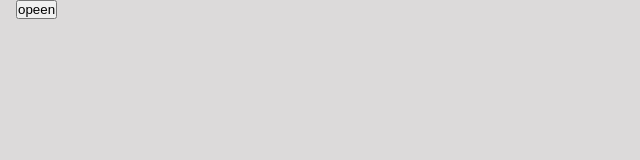
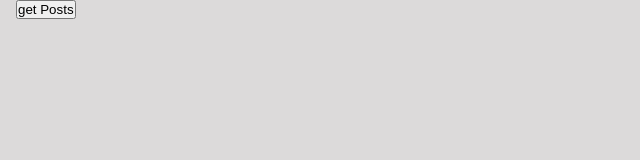
Before and after one commit to BrownEdgar/react_armenia, a React app: page / in a window 1280 px wide. Shown: the top 160 px of the page, without its empty margins (0-640 px from the left). Built offline with nearby package versions, Linux system fonts and the light colour scheme; the HTML template or start-up script is replaced by a standard one.

Commit message:
albums get data

```diff
--- a/src/Components/Posts/Modal.jsx
+++ b/src/Components/Posts/Modal.jsx
@@ -1,9 +1,11 @@
 import React from 'react'
+import './Posts.scss'
 
-export default function Modal({children}) {
-  return (
-    <div className='Modal'>
-        {children}
-    </div>
-  )
+export default function Modal({children, isOpen}) {
+
+    return (
+        <div >
+            {children}
+        </div>
+    )
 }
--- a/src/Components/Posts/Posts.jsx
+++ b/src/Components/Posts/Posts.jsx
@@ -1,32 +1,49 @@
-import React, { useEffect, useState } from 'react'
+import React, {useEffect, useState} from 'react'
 import Modal from './Modal'
 
 export default function Posts() {
-    const [isOpen, setisOpen] = useState(false)
-    const [albums, setAlbums] = useState([])
-    const toggleModal = ()=>{setisOpen(!isOpen)}
-    useEffect(() => {
-
-
-    }, [])
-    const  getData = async ()=>{
+    const [isOpen,
+        setIsOpen] = useState(false)
+    const [albums,
+        setAlbums] = useState([])
+    const toggleModal = () => {
+        setIsOpen(!isOpen)
+    }
+    const getData = async() => {
         const data = await fetch("https://jsonplaceholder.typicode.com/albums")
         const datas = await data.json()
         setAlbums(datas)
     }
-            console.log(albums);
 
     return (
-    <div>
-      <button onClick={toggleModal}> opeen</button>
-      {
-        isOpen ? (
-            <Modal>
+        <div className='Posts'>
+            {albums.length === 0
+                ? <button onClick={toggleModal}>
+                        get Posts</button>
+                : null
+}
+
+            {isOpen
+                ? (
+                    <Modal isOpen={isOpen}>
                         <h1>Are you sure?</h1>
                         <button onClick={toggleModal}>Cancle</button>
-                <button onClick={getData}>OK</button>
+                        <button
+                            onClick={() => {
+                            getData(),
+                            toggleModal()
+                        }}>OK</button>
                     </Modal>
-        ) : null
+                )
+                : null
+}
+            {albums.map((elm) => {
+                return (
+                    <div key={elm.id}>
+                        <p>{elm.title}</p>
+                    </div>
+                )
+            })
 }
         </div>
     )
```
Also changed, not shown: src/App.jsx (+5 -5 lines). Lines whose indentation alone changed are shown as unchanged.
